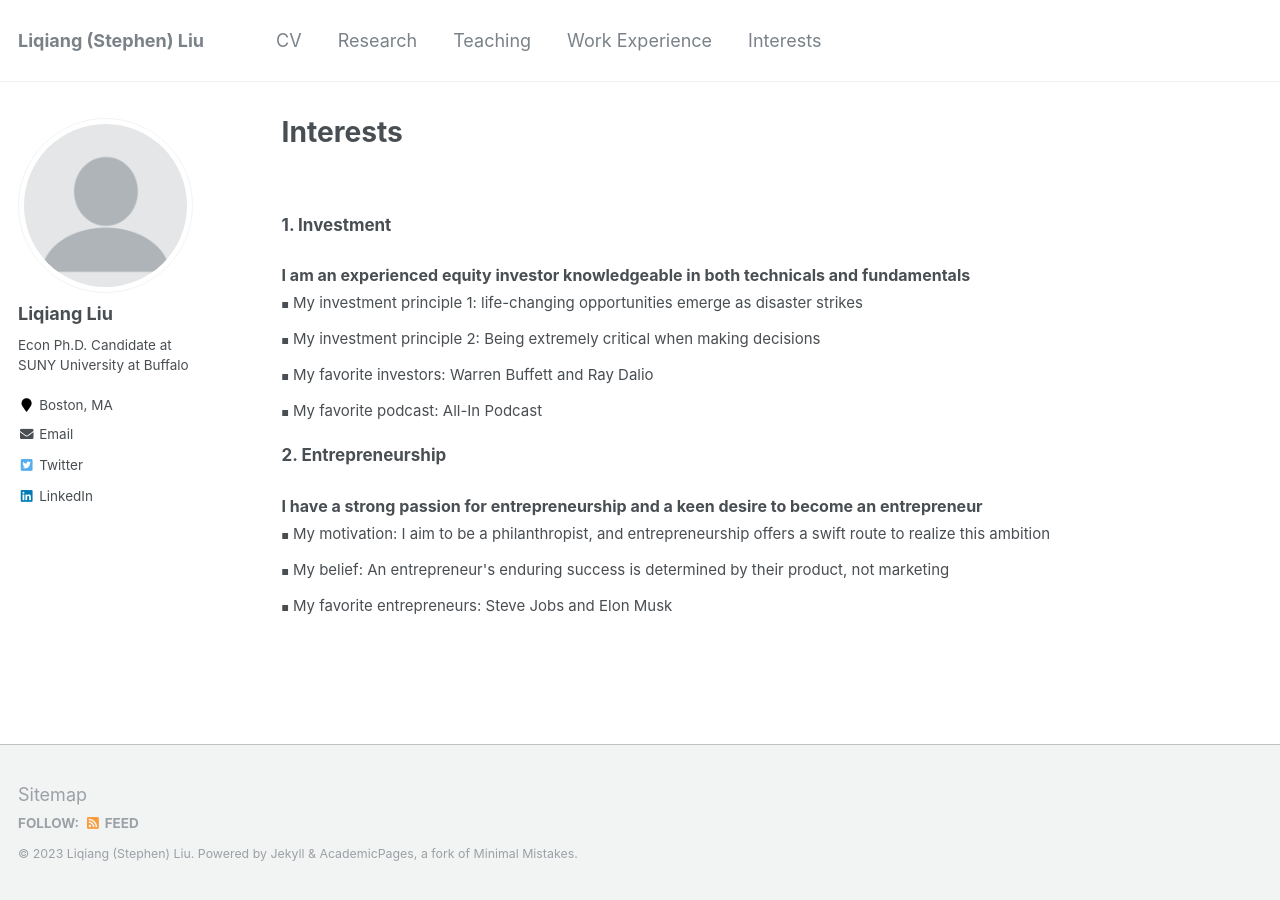
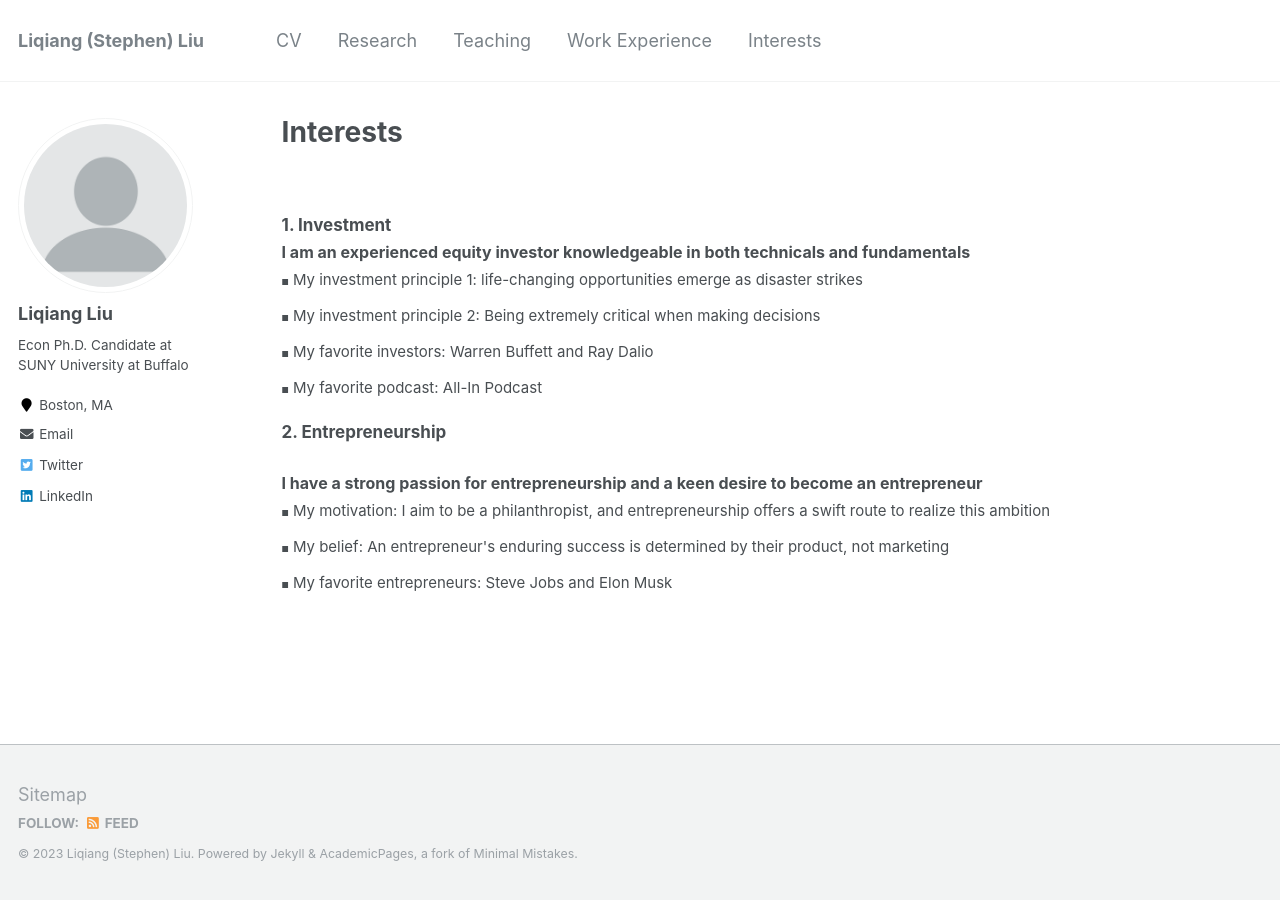
Before and after one commit to Liqiang-Liu/Liqiang-Liu.github.io, a Jekyll site: the page built from _pages/interests.md, in a window 1280 px wide. Built offline with Jekyll 4.4.1, drawn with Linux system fonts in a browser that asks for light colours.

Commit message:
Update interests.md

```diff
--- a/_pages/interests.md
+++ b/_pages/interests.md
@@ -22,8 +22,9 @@ redirect_from:
 
 <br>
 
-<span style="font-size: 17px;"><strong>1. Investment</strong></span>
 <ul class="custom-bullet">
+<span style="font-size: 17px;"><strong>1. Investment</strong></span><br>
+
   <span style="font-size: 16px;"><strong>I am an experienced equity investor knowledgeable in both technicals and fundamentals</strong></span>
     <ul class="custom-bullet">
       <li><span style="font-size: 15px; ">My investment principle 1: life-changing opportunities emerge as disaster strikes</span></li>
```
